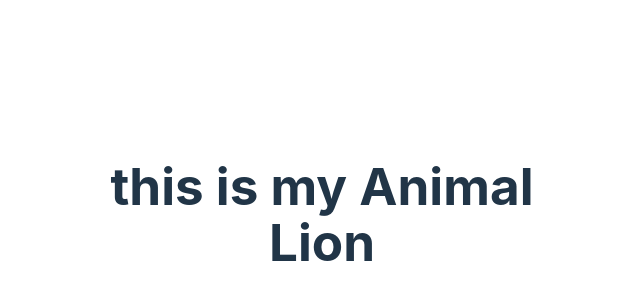
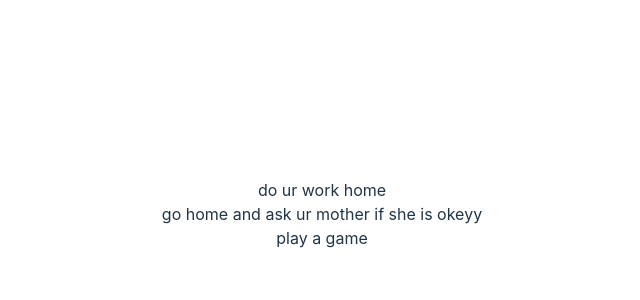
Before and after one commit to Aissablk/My-react-app, a React (Vite) app: page / in a window 1280 px wide. Shown: the part 186-486 px from the top of the page, without its empty margins (318-958 px from the left). Built offline with nearby package versions, Linux system fonts and the light colour scheme.

Commit message:
fixing the main.jsx

```diff
--- a/src/Keys_in_react.jsx
+++ b/src/Keys_in_react.jsx
@@ -4,7 +4,7 @@ const ListOftasks=[
     {Task:"play a game ", id: crypto.randomUUID()}
 
 ];
-function TodoList(){
+export default function TodoKeylist(){
     return <div>
         {ListOftasks.map((task) => <div key={task.id}> {task.Task}</div>)}
 
--- a/src/main.jsx
+++ b/src/main.jsx
@@ -14,10 +14,11 @@ import ListItem from './Rendering_composants.jsx'
 import Affiche from './Rendering_composants.jsx'
 import Lion from './Conditions.jsx'
 import Affichage from './Conditions_2.jsx'
+import TodoKeylist from './Keys_in_react.jsx'
 
 
 createRoot(document.getElementById('root')).render(
   <StrictMode>
-    <Affichage />
+    <TodoKeylist />
   </StrictMode>,
 )
```
